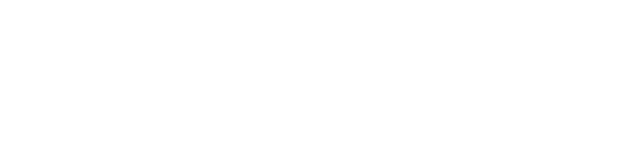
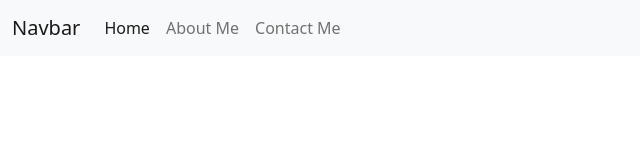
Before and after one commit to charlie8929/My-Project, a plain HTML site: page index.html in a window 1280 px wide. Shown: the whole page, without its empty margins (0-640 px from the left). Drawn offline with nearby package versions, Linux system fonts and the light colour scheme.

Commit message:
Added Navbar from Bootstrap which still needs editing

```diff
--- a/index.html
+++ b/index.html
@@ -5,12 +5,35 @@
     <meta http-equiv="X-UA-Compatible" content="IE=edge">
     <meta name="viewport" content="width=device-width, initial-scale=1.0">
     <title>My Project</title>
+    <link href="https://cdn.jsdelivr.net/npm/bootstrap@5.1.3/dist/css/bootstrap.min.css" rel="stylesheet" integrity="sha384-1BmE4kWBq78iYhFldvKuhfTAU6auU8tT94WrHftjDbrCEXSU1oBoqyl2QvZ6jIW3" crossorigin="anonymous">
     <script src="https://cdn.jsdelivr.net/npm/@popperjs/core@2.10.2/dist/umd/popper.min.js" integrity="sha384-7+zCNj/IqJ95wo16oMtfsKbZ9ccEh31eOz1HGyDuCQ6wgnyJNSYdrPa03rtR1zdB" crossorigin="anonymous"></script>
     <script src="https://cdn.jsdelivr.net/npm/bootstrap@5.1.3/dist/js/bootstrap.min.js" integrity="sha384-QJHtvGhmr9XOIpI6YVutG+2QOK9T+ZnN4kzFN1RtK3zEFEIsxhlmWl5/YESvpZ13" crossorigin="anonymous"></script>
 </head>
 <body>
 
     <!--Navigation-->
+    <!--Navbar from Bootstrap-->
+
+    <nav class="navbar navbar-expand-lg navbar-light bg-light">
+        <div class="container-fluid">
+          <a class="navbar-brand" href="#">Navbar</a>
+          <button class="navbar-toggler" type="button" data-bs-toggle="collapse" data-bs-target="#navbarNav" aria-controls="navbarNav" aria-expanded="false" aria-label="Toggle navigation">
+            <span class="navbar-toggler-icon"></span>
+          </button>
+          <div class="collapse navbar-collapse" id="navbarNav">
+            <ul class="navbar-nav">
+              <li class="nav-item">
+                <a class="nav-link active" aria-current="page" href="#">Home</a>
+              </li>
+              <li class="nav-item">
+                <a class="nav-link" href="#">About Me</a>
+              </li>
+              <li class="nav-item">
+                <a class="nav-link" href="#">Contact Me</a>
+            </ul>
+          </div>
+        </div>
+      </nav>
 
     <!--Home-->
 
```
